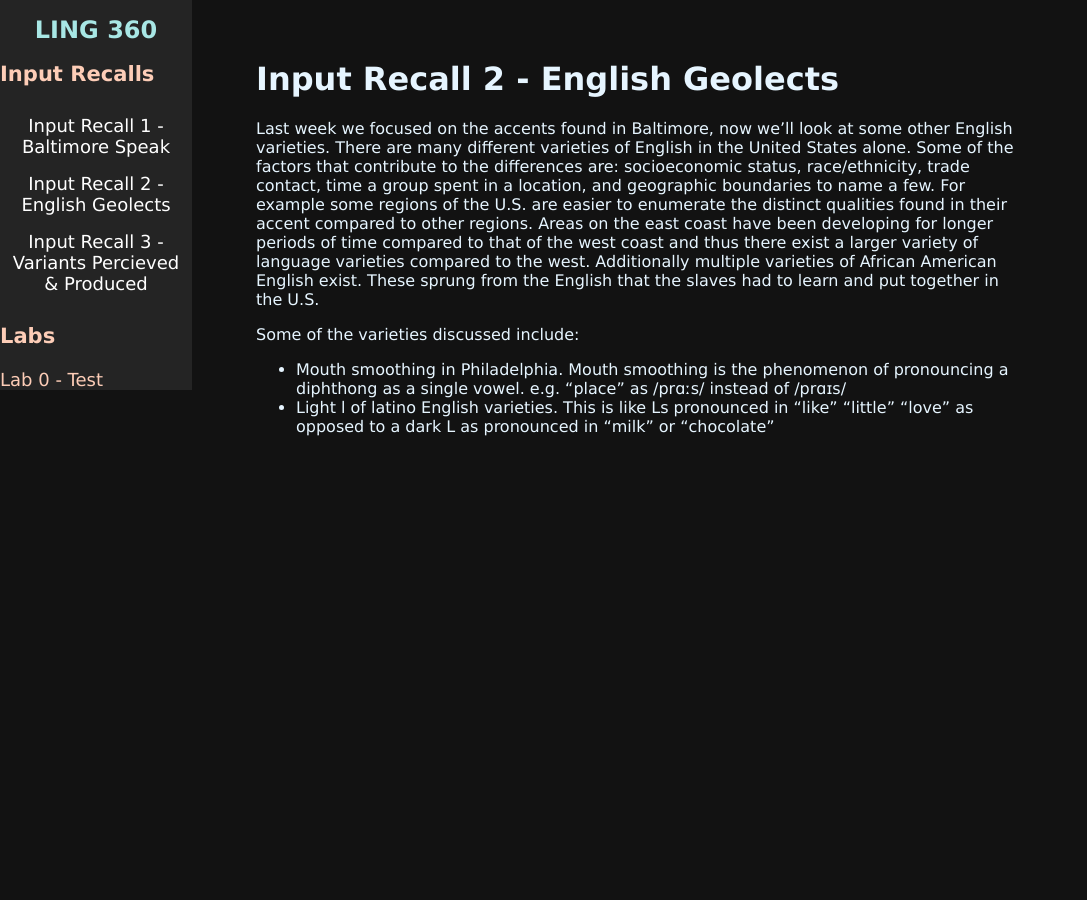
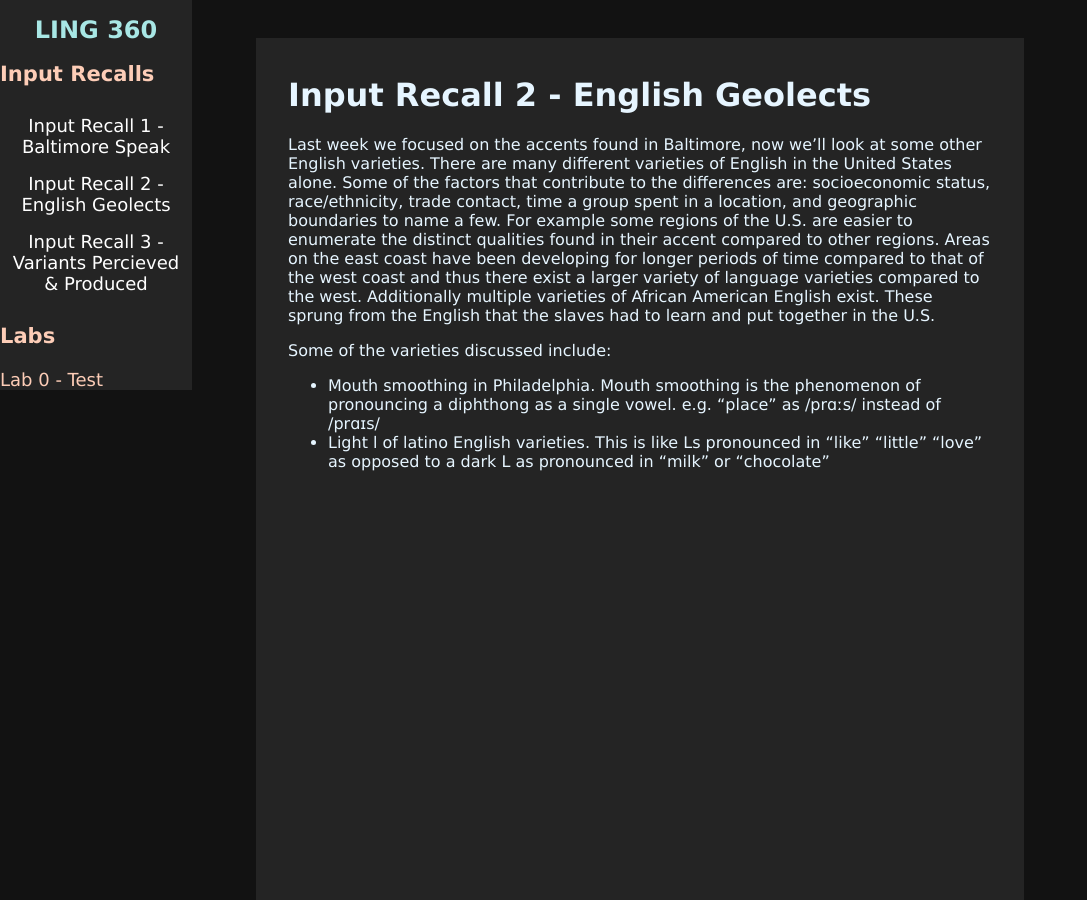
Before and after one commit to KristianMischke/ling-360, a Jekyll site: the page built from _input-recalls/input-recall-2.md, in a window 1280 px wide and 900 px high. Shown: the whole window, without its empty margins (0-1087 px from the left). Built offline with Jekyll 4.4.1, drawn with Linux system fonts in a browser that asks for light colours.

Commit message:
adjusting post layout

```diff
--- a/_layouts/post.html
+++ b/_layouts/post.html
@@ -1,5 +1,7 @@
 ---
 layout: default
 ---
-<h1 class="post-title">{{ page.title }}</h1>
-<div class="post-content">{{ page.content }}</div>
+<div class="content post-content">
+   <h1 class="post-title">{{ page.title }}</h1>
+   {{ page.content }}
+</div>
```
